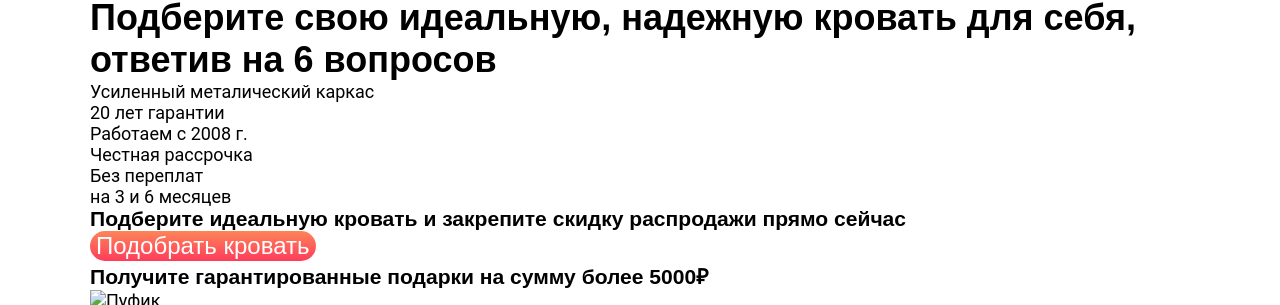
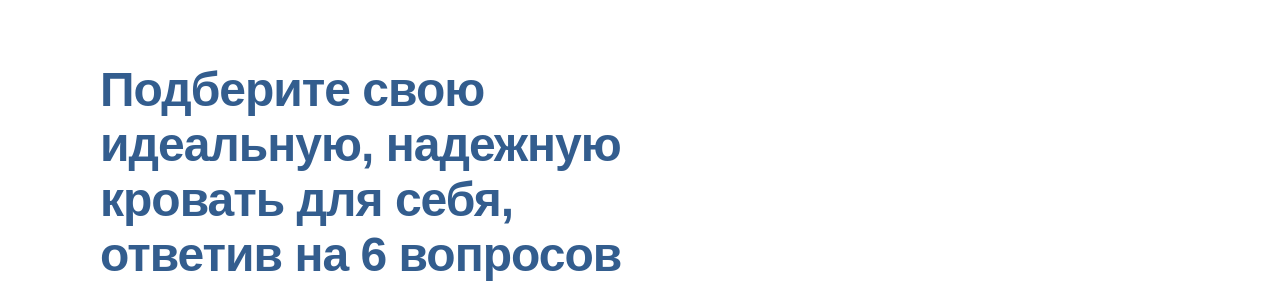
Before and after one commit to ColorOfMagestic/Quiz, a website: page app/index.html in a window 1280 px wide. Shown: the part 79-384 px from the top of the page. Drawn offline with Linux system fonts and the light colour scheme; files that its build step writes are made by us from their sources.

Commit message:
added all 'quiz-header'

```diff
--- a/app/less/header/quiz-header.less
+++ b/app/less/header/quiz-header.less
@@ -4,6 +4,7 @@
     .quiz-header-wrapper {
         background-image: url(../img/bg_header_desk.jpg);
         background-size: cover;
+        background-repeat: no-repeat;
         .top-block_wrapper {
             display: flex;
             align-items: center;
@@ -54,5 +55,135 @@
                 }
             }
         }
+        .header-content {
+            margin-top: 65px;
+            padding-left: 10px;
+            .quiz-header_title {
+                width: 53%;
+                font-family: 'Raleway_bold',sans-serif;
+                font-size: 48px;
+                color: #335D8E;
+                letter-spacing: -1px;
+            }
+            .benefit-wrapper {
+                display: flex;
+                margin-top: 33px;
+                .benefit-list {
+                    .benefit-list-item {
+                        position: relative;
+                        padding-left: 12px;
+                        line-height: 141%;
+                        &::before {
+                            position: absolute;
+                            top: 35%;
+                            left: 0px;
+                            display: block;
+                            content: "";
+                            width: 8px;
+                            height: 8px;
+                            background: @gradient;
+                            border-radius: 50%;
+                        }
+                    }
+                }
+                .installment {
+                    margin-left: auto;
+                    margin-right: 43.5px;
+                    margin-top: 7px;
+                    padding: 0 99px 0 111px;
+                    color: @accent_color;
+                    text-align: center;
+                    border: 2px dashed @accent_color;
+                    border-radius: 12px;
+                    transform: rotate(-4deg);
+                    .installment-text {
+                        font-size: 20px;
+                    }
+                    .installment-text--top {
+                        padding-top: 11px;
+                    }
+                    .installment-text--bottom {
+                        padding-bottom: 11px;
+
+                    }
+                    .installment-text--lg {
+                        padding: 7px 0;
+                        font-size: 27px;
+                        .bold();
+                        text-transform: uppercase;
+
+                    }
+                }
+            }
+            .bottom-block_wrapper {
+                .bottom-block_title_wrapper {
+                    width: 100%;
+                    margin-top: 32px;
+                    .bottom-block_title {
+                        width: 65%;
+                        margin: 0 auto;
+                        font-family: 'Raleway_bold',sans-serif;
+                        font-size: @title_desktop;
+                        text-align: center;
+                    }
+                    .bottom-block_btn {
+                        position: relative;
+                        display: block;
+                        margin: 0 auto;
+                        margin-top: 31px;
+                        padding: 23px 48px;
+                        background: #63C44B;
+                        font-family: 'Raleway',sans-serif;
+                        font-size: @title_desktop;
+                        z-index: 5;
+                        cursor: pointer;
+                        &:hover {
+                            background: @accent_color;
+                        }
+                        &:active {
+                            transform: translate(2px,2px);
+                        }
+                    }
+                }
+                .bottom-block_gift {
+                    position: relative;
+                    width: 100%;
+                    border: 1px dashed @black;
+                    border-radius: 30px;
+                    transform: translate(0, -34px);
+                    z-index: 1;
+                    .gift-title {
+                        width: 53%;
+                        padding-top: 62px;
+                        margin: 0 auto;
+                        font-family: 'Raleway_bold',sans-serif;
+                        font-size: @title_desktop;
+                        text-align: center;
+                        .gift_span {
+                            color: @accent_color;
+                        }
+                    }
+                    .gifts {
+                        width: 53%;
+                        display: flex;
+                        justify-content: space-between;
+                        margin: 0 auto;
+                        margin-top: 43px;
+                        .gifts_card {
+                            max-width: 102px;
+                            min-height: 119px;
+                            margin-bottom: 10px;
+                            text-align: center;
+                            .gifts_card-pic {
+                                margin: 0 auto;
+                            }
+                            .gifts_card_descr {
+                                padding-top: 10px;
+                            }
+                        }
+                    }
+                }
+            }
+        }
     }
 }
```
Also changed, not shown: app/css/style.min.css.
